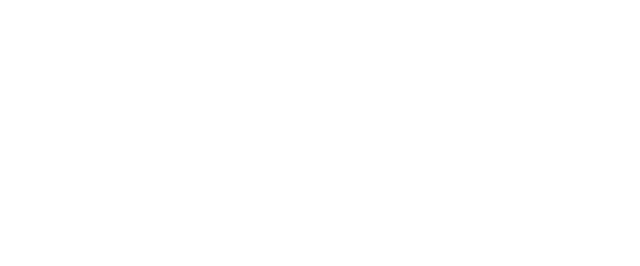
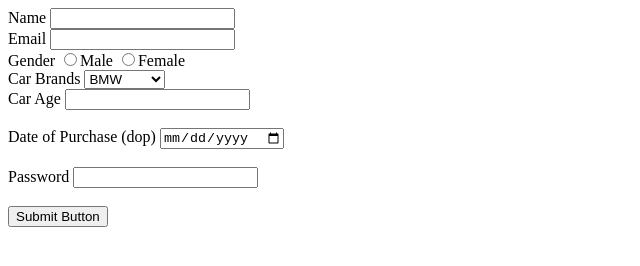
Before and after one commit to acciojob/car-insurance-form-Sivasankar22, a website: page main.html in a window 1280 px wide. Shown: the whole page, without its empty margins (0-640 px from the left). Drawn offline with Linux system fonts and the light colour scheme.

Commit message:
created a submission

```diff
--- a/main.html
+++ b/main.html
@@ -10,7 +10,53 @@
 	<!-- the entire body must be written by student -->
     <script type="text/javascript" src="./script.js">
 </script>
+	<!DOCTYPE html>
+
+<html>
+
+<head>
+	<link rel="stylesheet" href="styles.css">
+</head>
+
+<body>
+	<!-- the entire body must be written by student -->
+    <script type="text/javascript" src="./script.js">
+</script>
+<form method="post">
+
+<lable for="name">Name</lable>
+<input id="name" type="text" required><br>
+
+<lable for="email">Email</lable>
+<input id="email" type="email" required><br>
+
+	<label for="gender_m" for="gender_f" >Gender</label>
+		<input id="gender_m" type="radio" required name="gender" >Male
+		<input id="gender_f" type="radio" required name="gender">Female<br>
+
+<lable for="cars">Car Brands</lable>
+<select id="cars">
+	<option value="BMW">BMW</option>
+	<option value="Audi">Audi</option>
+	<option value="Mercedez">Mercedez</option>
+</select><br>
+
+<lable for="carage">Car Age</lable>
+<input id="carage" type="Number"  required><br><br>
+
+<lable for="dop">Date of Purchase (dop)</lable>
+<input id="dop" type="Date" name="dop" required><br><br>
+
+<lable for="password">Password</lable>
+<input type="Password" id="password" required><br><br>
+
+<button type="submit">Submit Button</button>
+</form>
 
 </body>
 
 </html>
+
+</body>
+
+</html>
```
